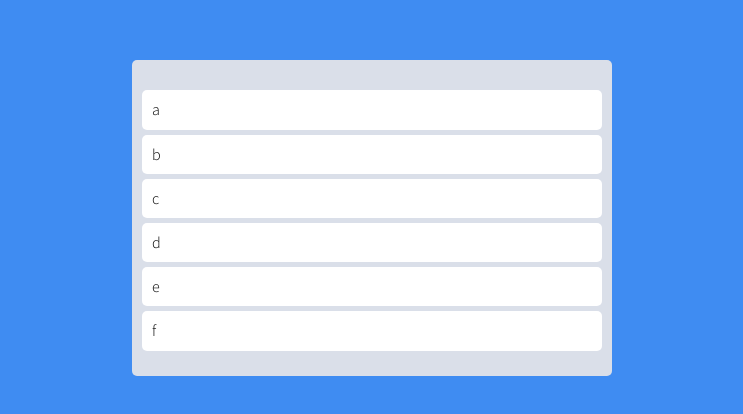
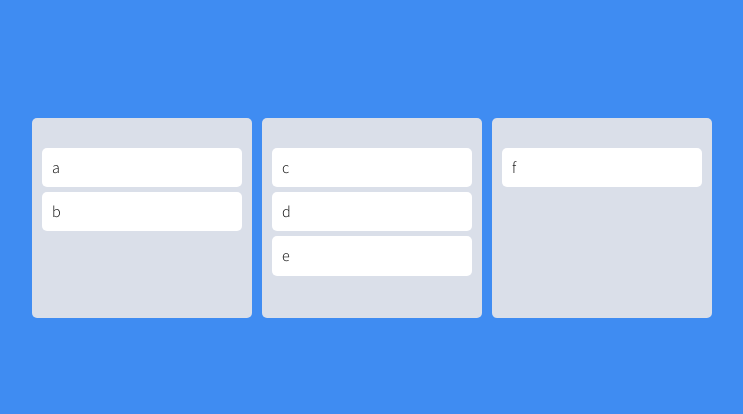
Before and after one commit to JiHunSong94/trello-ts, a React (Create React App) app: page / in a window 1280 px wide. Shown: the part 182-596 px from the top of the page, without its empty margins (268-1011 px from the left). Built offline with nearby package versions, Linux system fonts and the light colour scheme.

Commit message:
1.8 Multi Boards

```diff
--- a/src/App.tsx
+++ b/src/App.tsx
@@ -2,11 +2,11 @@
 import { useRecoilState } from "recoil";
 import styled from "styled-components";
 import { toDoState } from "./atoms";
-import DragabbleCard from "./Components/DragabbleCard";
+import Board from "./Components/Board";
 
 const Wrapper = styled.div`
   display: flex;
-  max-width: 480px;
+  max-width: 680px;
   width: 100%;
   margin: 0 auto;
   justify-content: center;
@@ -17,15 +17,8 @@
 const Boards = styled.div`
   display: grid;
   width: 100%;
-  grid-template-columns: repeat(1, 1fr);
-`;
-
-const Board = styled.div`
-  padding: 20px 10px;
-  padding-top: 30px;
-  background-color: ${(props) => props.theme.boardColor};
-  border-radius: 5px;
-  min-height: 200px;
+  gap: 10px;
+  grid-template-columns: repeat(3, 1fr);
 `;
 
 function App() {
@@ -43,16 +36,9 @@
     <DragDropContext onDragEnd={onDragEnd}>
       <Wrapper>
         <Boards>
-          <Droppable droppableId="one">
-            {(magic) => (
-              <Board ref={magic.innerRef} {...magic.droppableProps}>
-                {toDos.map((toDo, index) => (
-                  <DragabbleCard key={toDo} index={index} toDo={toDo} />
-                ))}
-                {magic.placeholder}
-              </Board>
-            )}
-          </Droppable>
+          {Object.keys(toDos).map((boardId) => (
+            <Board boardId={boardId} key={boardId} toDos={toDos[boardId]} />
+          ))}
         </Boards>
       </Wrapper>
     </DragDropContext>
--- /dev/null
+++ b/src/Components/Board.tsx
@@ -0,0 +1,33 @@
+import styled from "styled-components";
+import { Droppable } from "@hello-pangea/dnd";
+import DragabbleCard from "./DragabbleCard";
+
+const Wrapper = styled.div`
+  padding: 20px 10px;
+  padding-top: 30px;
+  background-color: ${(props) => props.theme.boardColor};
+  border-radius: 5px;
+  min-height: 200px;
+`;
+
+interface IBoardProps {
+  toDos: string[];
+  boardId: string;
+}
+
+function Board({ toDos, boardId }: IBoardProps) {
+  return (
+    <Droppable droppableId={boardId}>
+      {(magic) => (
+        <Wrapper ref={magic.innerRef} {...magic.droppableProps}>
+          {toDos.map((toDo, index) => (
+            <DragabbleCard key={toDo} index={index} toDo={toDo} />
+          ))}
+          {magic.placeholder}
+        </Wrapper>
+      )}
+    </Droppable>
+  );
+}
+
+export default Board;
--- a/src/atoms.ts
+++ b/src/atoms.ts
@@ -1,6 +1,14 @@
 import { atom, selector } from "recoil";
 
-export const toDoState = atom({
+interface IToDoState {
+  [key: string]: string[];
+}
+
+export const toDoState = atom<IToDoState>({
   key: "toDo",
-  default: ["a", "b", "c", "d", "e", "f"],
+  default: {
+    to_do: ["a", "b"],
+    doing: ["c", "d", "e"],
+    done: ["f"],
+  },
 });
```
